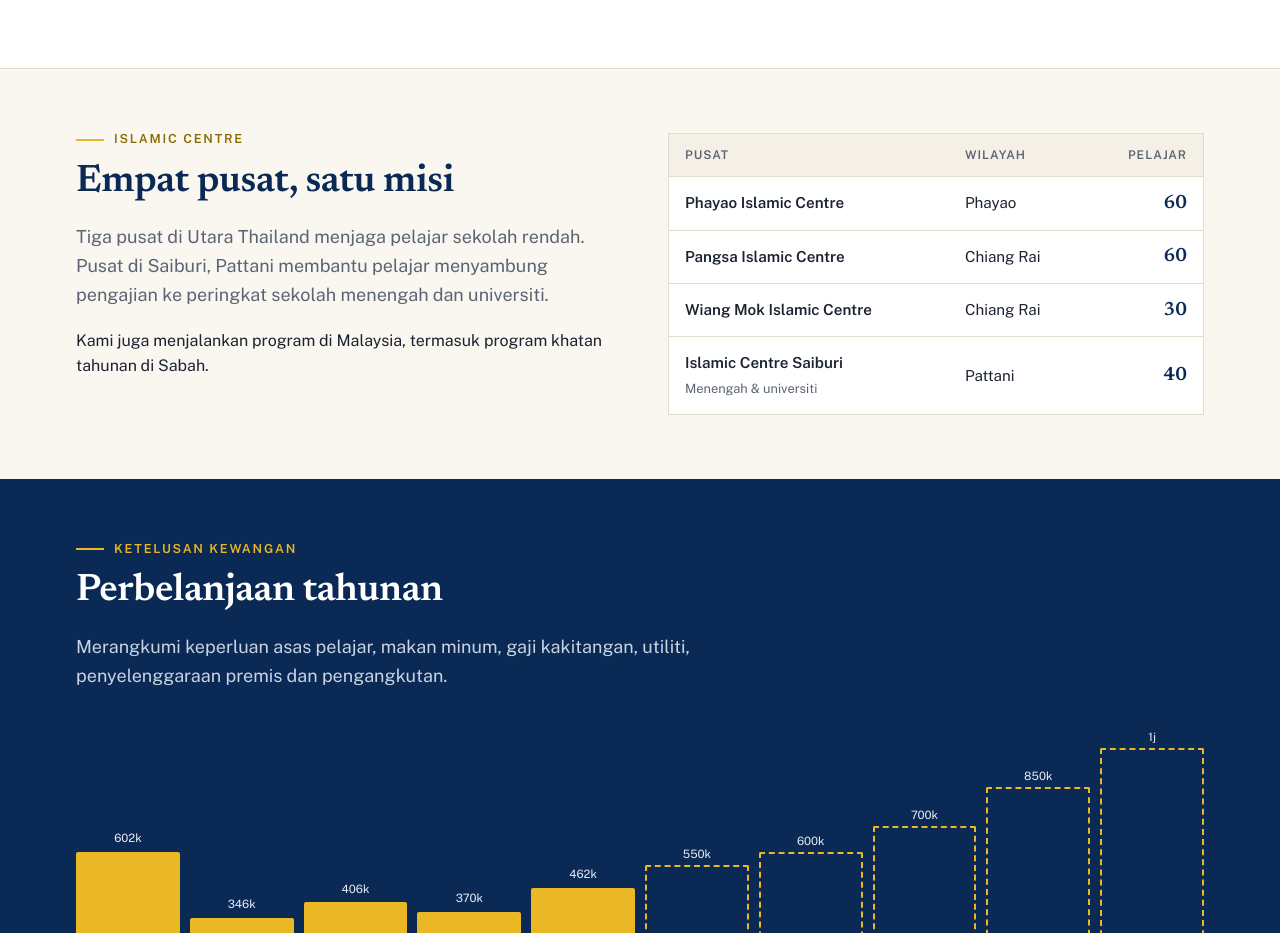
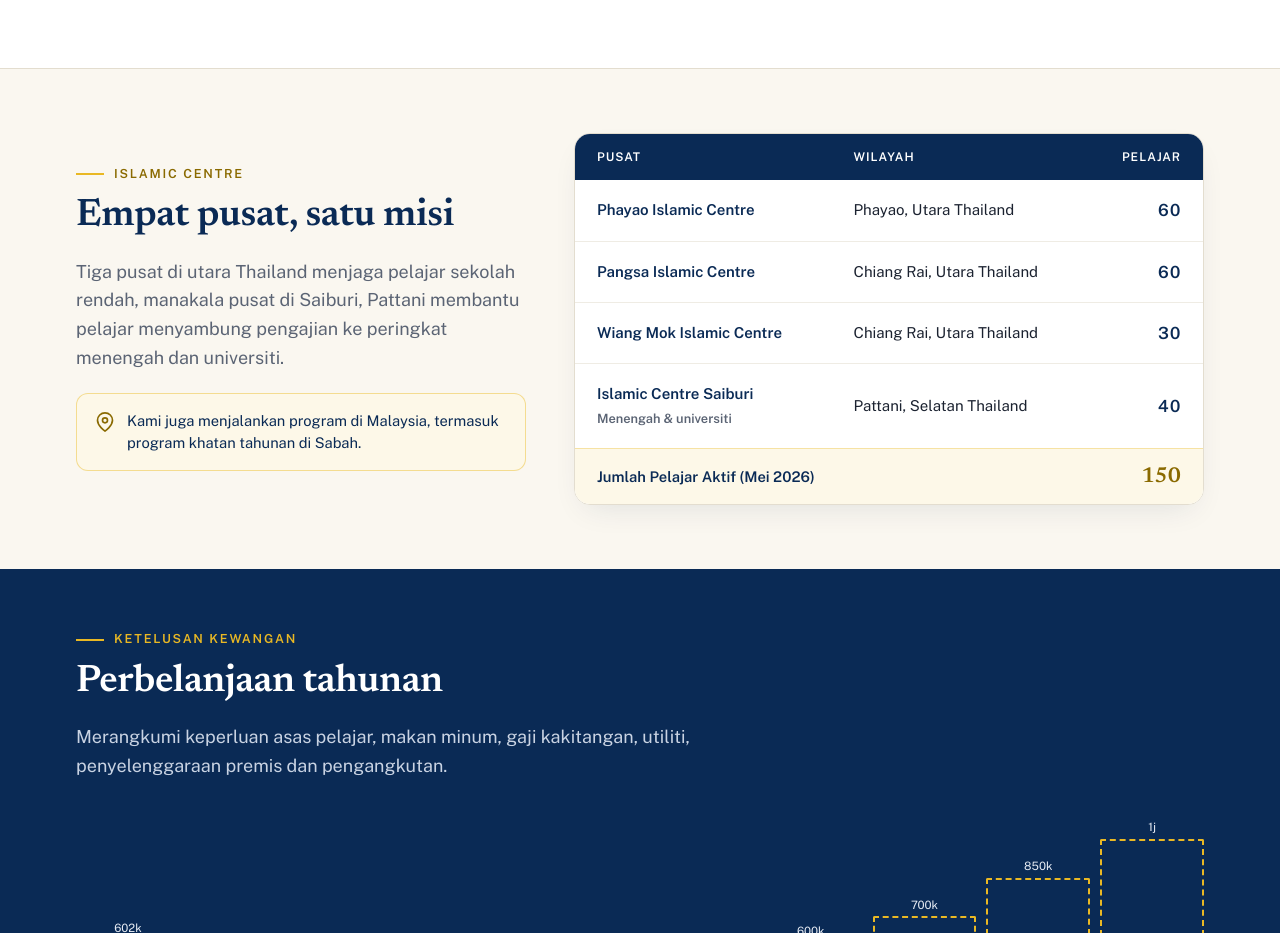
Before and after one commit to WisbIlham/ar_rahman-website, a plain HTML site: page index.html in a window 1280 px wide. Shown: the part 3740-4673 px from the top of the page. Drawn offline with nearby package versions, Linux system fonts and the light colour scheme.

Commit message:
Improve Islamic centres section
Co-authored-by: Copilot <223556219+Copilot@users.noreply.github.com>

```diff
--- a/data.js
+++ b/data.js
@@ -25,10 +25,10 @@ window.DEFAULT_CONTENT = {
   },
   stats: { students: '150', centres: '4', uni: '40', years: '30+', asof: 'Mei 2026' },
   centres: [
-    { id: 'c1', name: 'Phayao Islamic Centre', region: 'Phayao', students: 60, note: '' },
-    { id: 'c2', name: 'Pangsa Islamic Centre', region: 'Chiang Rai', students: 60, note: '' },
-    { id: 'c3', name: 'Wiang Mok Islamic Centre', region: 'Chiang Rai', students: 30, note: '' },
-    { id: 'c4', name: 'Islamic Centre Saiburi', region: 'Pattani', students: 40, note: 'Menengah & universiti' }
+    { id: 'c1', name: 'Phayao Islamic Centre', region: 'Phayao, Utara Thailand', students: 60, note: '' },
+    { id: 'c2', name: 'Pangsa Islamic Centre', region: 'Chiang Rai, Utara Thailand', students: 60, note: '' },
+    { id: 'c3', name: 'Wiang Mok Islamic Centre', region: 'Chiang Rai, Utara Thailand', students: 30, note: '' },
+    { id: 'c4', name: 'Islamic Centre Saiburi', region: 'Pattani, Selatan Thailand', students: 40, note: 'Menengah & universiti' }
   ],
   spending: [
     { year: 2021, amount: 601748.50, type: 'actual' },
--- a/index.html
+++ b/index.html
@@ -143,18 +143,39 @@
 </section>
 
 <section id="centre">
-  <div class="wrap two">
+  <div class="wrap centre-grid">
     <div>
       <p class="eyebrow">Islamic Centre</p>
       <h2>Empat pusat, satu misi</h2>
-      <p class="lead">Tiga pusat di Utara Thailand menjaga pelajar sekolah rendah. Pusat di Saiburi, Pattani membantu pelajar menyambung pengajian ke peringkat sekolah menengah dan universiti.</p>
-      <p>Kami juga menjalankan program di Malaysia, termasuk program khatan tahunan di Sabah.</p>
+      <p class="lead">Tiga pusat di utara Thailand menjaga pelajar sekolah rendah, manakala pusat di Saiburi, Pattani membantu pelajar menyambung pengajian ke peringkat menengah dan universiti.</p>
+      <div class="centre-note">
+        <svg viewBox="0 0 24 24" fill="none" stroke="currentColor" stroke-width="2" stroke-linecap="round" stroke-linejoin="round" aria-hidden="true">
+          <path d="M21 10c0 7-9 13-9 13s-9-6-9-13a9 9 0 0 1 18 0z"/>
+          <circle cx="12" cy="10" r="3"/>
+        </svg>
+        <span>Kami juga menjalankan program di Malaysia, termasuk program khatan tahunan di Sabah.</span>
+      </div>
     </div>
-    <div class="tbl-wrap">
-      <table class="tbl">
-        <thead><tr><th>Pusat</th><th class="hide-sm">Wilayah</th><th style="text-align:right">Pelajar</th></tr></thead>
-        <tbody id="centres-body"></tbody>
-      </table>
+
+    <div class="centre-card">
+      <div class="tbl-wrap">
+        <table class="tbl">
+          <thead>
+            <tr>
+              <th>Pusat</th>
+              <th class="hide-sm">Wilayah</th>
+              <th>Pelajar</th>
+            </tr>
+          </thead>
+          <tbody id="centres-body"></tbody>
+          <tfoot>
+            <tr>
+              <td colspan="2">Jumlah Pelajar Aktif (<span data-t="stats.asof">Mei 2026</span>)</td>
+              <td id="centres-total" data-t="stats.students">150</td>
+            </tr>
+          </tfoot>
+        </table>
+      </div>
     </div>
   </div>
 </section>
--- a/style.css
+++ b/style.css
@@ -101,14 +101,61 @@ section{padding:64px 0}
 .pillar li{margin-bottom:6px}
 @media (max-width:820px){.pillar{grid-template-columns:1fr;gap:20px}.pillar:nth-child(even) .pillar-img{order:0}}
 
-/* centres table */
-.tbl{width:100%;border-collapse:collapse;background:#fff;border:1px solid var(--line);font-size:.95rem}
-.tbl th,.tbl td{text-align:left;padding:14px 16px;border-bottom:1px solid var(--line)}
-.tbl th{font:600 .75rem var(--sans);letter-spacing:.08em;text-transform:uppercase;color:var(--muted);background:#F4F0E6}
-.tbl td.n{font:600 1.2rem var(--serif);color:var(--navy);text-align:right}
-.tbl tfoot td{font-weight:600;background:#F4F0E6}
+/* centres section & card table */
+.centre-grid{display:grid;grid-template-columns:5fr 7fr;gap:48px;align-items:center}
+@media (max-width:860px){.centre-grid{grid-template-columns:1fr;gap:28px}}
+
+.centre-note{
+  display:flex;align-items:flex-start;gap:12px;
+  margin-top:20px;padding:16px 18px;border-radius:12px;
+  background:#FDF8E8;border:1px solid rgba(233,184,36,.45);
+  color:var(--navy);font-size:.92rem;line-height:1.5;
+}
+.centre-note svg{width:20px;height:20px;color:var(--gold-ink);flex-shrink:0;margin-top:2px}
+
+.centre-card{
+  background:#fff;border:1px solid var(--line);border-radius:16px;
+  box-shadow:0 12px 32px -12px rgba(10,42,85,.12);overflow:hidden;
+}
 .tbl-wrap{overflow-x:auto}
-@media (max-width:560px){.tbl .hide-sm{display:none}}
+.tbl{width:100%;border-collapse:collapse;background:#fff;font-size:.94rem;border:0}
+.tbl thead tr{background:var(--navy)}
+.tbl th{
+  text-align:left;padding:16px 22px;border:0;
+  font:600 .75rem var(--sans);letter-spacing:.08em;text-transform:uppercase;color:#fff;
+}
+.tbl th:last-child{text-align:right}
+.tbl tbody tr{transition:background .15s}
+.tbl tbody tr:hover{background:#FAF7F0}
+.tbl td{padding:18px 22px;border-bottom:1px solid #EFECE4;vertical-align:middle}
+.tbl tbody tr:last-child td{border-bottom:0}
+.tbl td:first-child{font-weight:600;color:var(--navy)}
+.tbl td:first-child small,.tbl td:first-child .sub{
+  display:block;font-weight:400;font-size:.82rem;color:var(--muted);margin-top:2px;
+}
+.tbl td.n,.tbl tbody td:last-child{
+  font:700 1.05rem var(--sans);color:var(--navy);text-align:right;font-variant-numeric:tabular-nums;
+}
+
+/* wilayah pill badges */
+.pill{
+  display:inline-block;padding:4px 12px;border-radius:999px;
+  font-size:.78rem;font-weight:600;white-space:nowrap;
+  background:#F4F0E6;color:var(--navy);border:1px solid #E3DDCF;
+}
+.pill.south{background:#EFF6FF;border-color:#BFDBFE}
+
+/* gold-tinted total row */
+.tbl tfoot tr{background:#FDF8E8;border-top:1px solid rgba(233,184,36,.35)}
+.tbl tfoot td{padding:16px 22px;font-weight:700;color:var(--navy);font-size:.92rem;border:0}
+.tbl tfoot td:last-child{
+  text-align:right;font:700 1.35rem var(--serif);color:var(--gold-ink);font-variant-numeric:tabular-nums;
+}
+
+@media (max-width:560px){
+  .tbl th,.tbl td,.tbl tfoot td{padding:14px 14px}
+  .tbl .hide-sm{display:none}
+}
 
 /* model steps */
 .steps{list-style:none;padding:0;margin:32px 0 0;display:grid;grid-template-columns:repeat(7,1fr);counter-reset:s;border-top:2px solid var(--navy)}
```
